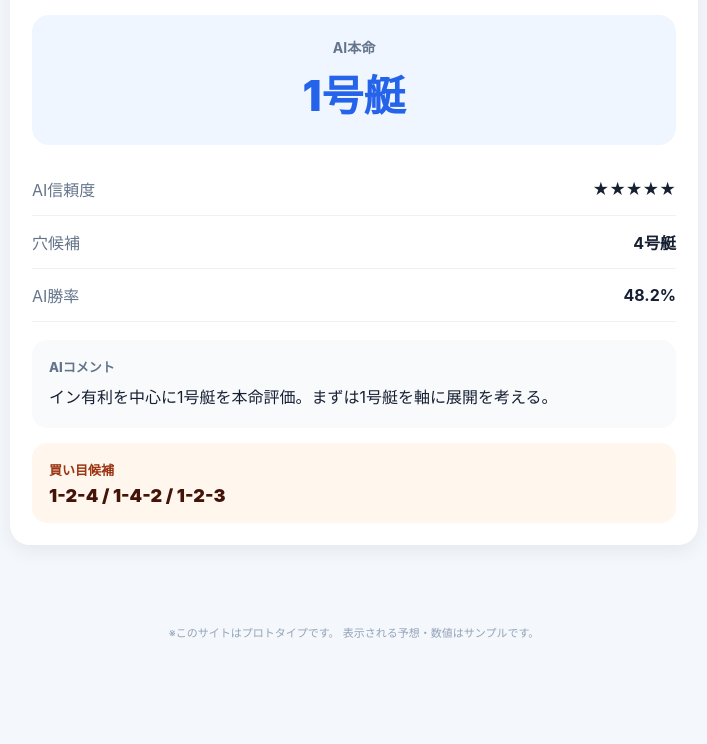
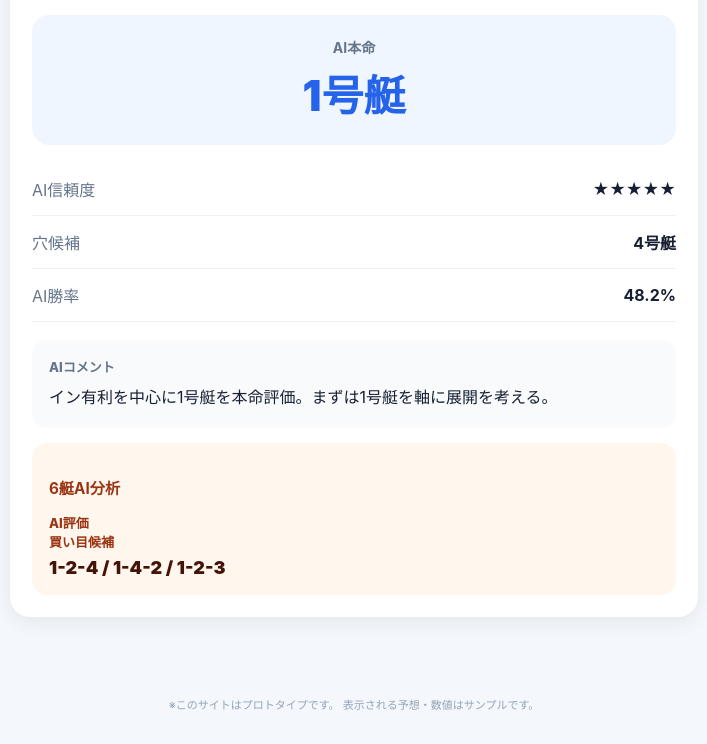
Before and after one commit to maoshus75/boat-ai, a plain HTML site: page index.html in a window 1280 px wide. Shown: the part 685-1429 px from the top of the page, without its empty margins (286-993 px from the left). Before the commit the page ends 1358 px from the top, so only its background shows below. Drawn offline with Linux system fonts and the light colour scheme.

Commit message:
Update index.html

```diff
--- a/index.html
+++ b/index.html
@@ -221,7 +221,25 @@
       <div class="bets-box">
 
         <div class="bets-title">
+<!-- 6艇AI分析 -->
 
+<div class="boats-section">
+
+  <div class="boats-title">
+
+    <h3>6艇AI分析</h3>
+
+    <span>AI評価</span>
+
+  </div>
+
+  <div id="boatsList" class="boats-list">
+
+    <!-- app.jsから自動表示 -->
+
+  </div>
+
+</div>
           買い目候補
 
         </div>
```
